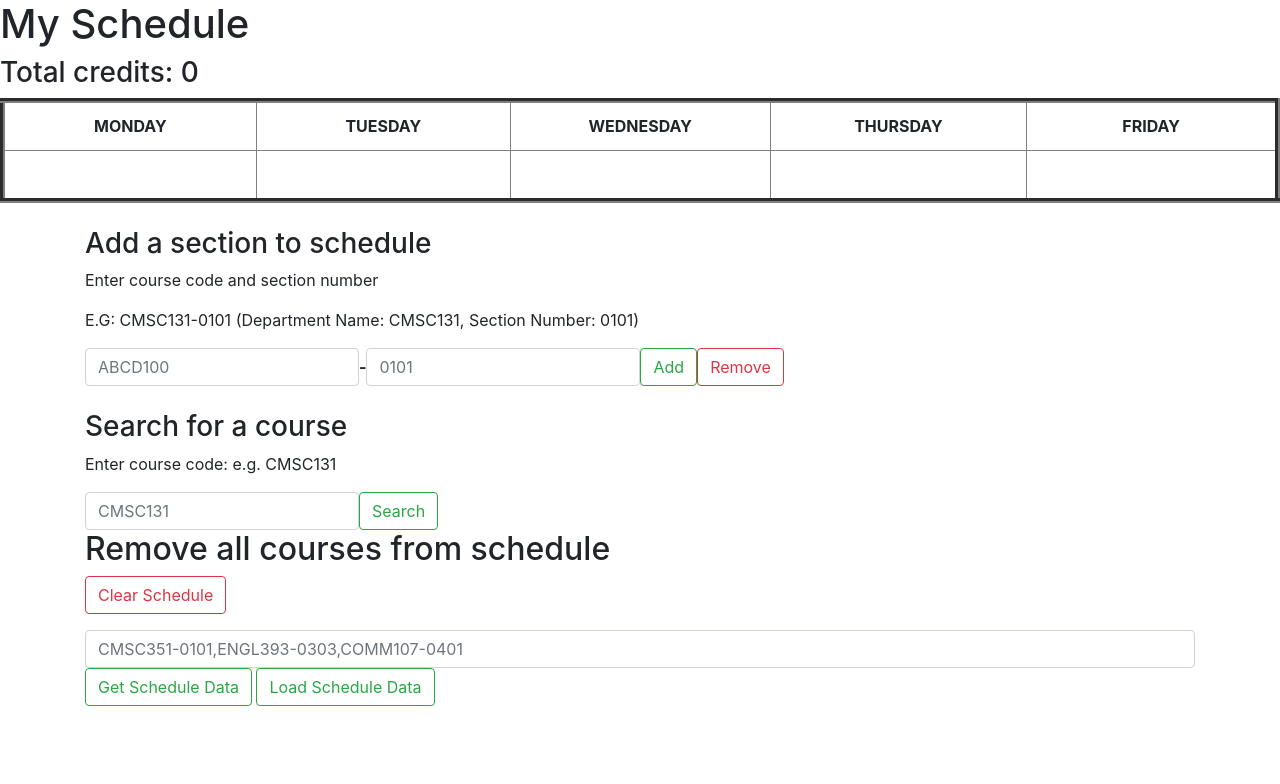
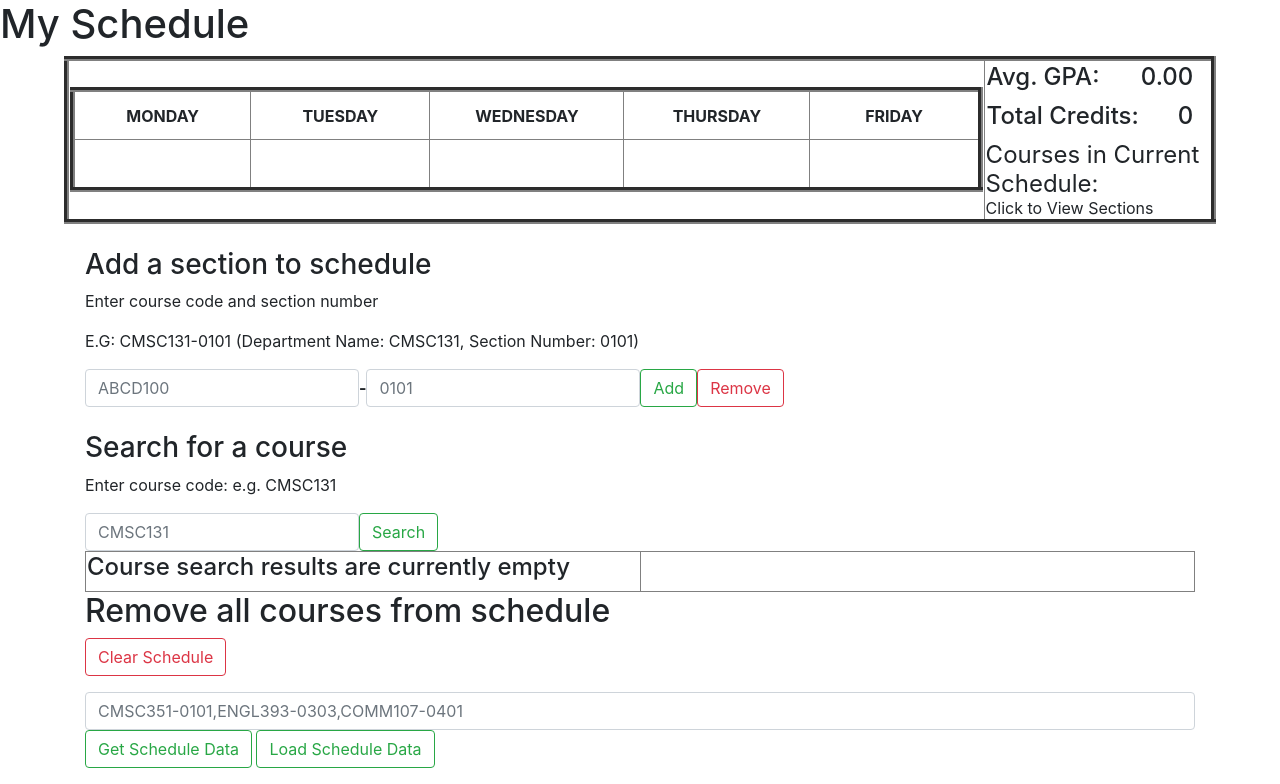
Before and after one commit to tythoneywell/schedule-builder, a Flask app: page / in a window 1280 px wide. Shown: the part 56-840 px from the top of the page. Before the commit the page ends 762 px from the top, so only its background shows below. Run offline with Flask 2, Linux system fonts and the light colour scheme; some libraries are stand-ins or nearby versions.

Commit message:
Thoneywe split course section add

```diff
--- a/flask_app/app.py
+++ b/flask_app/app.py
@@ -2,7 +2,7 @@ from flask import Flask, render_template, request
 from flask_app.backend.schedule import MySchedule
 from flask_app.backend.courses import CourseList, APIGet
 from flask_app.forms import SearchForm, ClearAllCoursesForm, AddRemoveForm, NextPageOnAllCoursesPageForm, \
-    PreviousPageOnAllCoursesPageForm, SearchForCourseSectionsForm, AddClassForm, SerializeScheduleForm
+    PreviousPageOnAllCoursesPageForm, SearchForCourseForm, AddClassForm, ViewSectionsForm, SerializeScheduleForm
 
 app = Flask(__name__)
 app.debug = True
@@ -10,8 +10,8 @@ app.config['SECRET_KEY'] = "super secret key"
 
 course_list = CourseList()
 schedule = MySchedule()
-color_index = 0
-colors = ["red", "blue", "green", "purple", "orange", "magenta"]
+courses_to_display = []
+expanded_course_to_display = None
 
 
 class GetApp:
@@ -34,40 +34,28 @@ def index():
     """
 
     global schedule
-    global color_index
-    global colors
+    global courses_to_display
+    global expanded_course_to_display
 
     search_form = SearchForm()
     add_remove_form = AddRemoveForm()
     add_remove_notification_text = ""
     clear_all_courses_form = ClearAllCoursesForm()
-    search_for_sections_of_course_form = SearchForCourseSectionsForm()
+    search_for_course_form = SearchForCourseForm()
     add_class_form = AddClassForm()
+    view_sections_form = ViewSectionsForm()
     serialize_schedule_form = SerializeScheduleForm()
+    serialized_schedule = None
 
-    if search_for_sections_of_course_form.search_for_course.data and \
-            search_for_sections_of_course_form.validate_on_submit():
-        courses_to_display = []
-        partial_course_code = search_for_sections_of_course_form.search_query.data.upper()
+    if search_for_course_form.search_for_course.data and \
+            search_for_course_form.validate_on_submit():
+        partial_course_code = search_for_course_form.search_query.data.upper()
 
         try:
-            courses_to_display = [CourseList.get_course_using_course_code(course_head.course_code) for course_head in
-                                  APIGet.get_course_heads_by_query(partial_course_code)]
+            courses_to_display = APIGet.get_course_heads_by_query(partial_course_code)
 
-        except Exception as e:
+        except ConnectionError as e:
             add_remove_notification_text = str(e)
-
-        finally:
-            return render_template('index.html',
-                                   courses_to_display=courses_to_display,
-                                   schedule=schedule,
-                                   search_form=search_form,
-                                   add_remove_form=add_remove_form,
-                                   add_remove_notification_text=add_remove_notification_text,
-                                   clear_all_courses_form=clear_all_courses_form,
-                                   search_for_sections_of_course_form=search_for_sections_of_course_form,
-                                   add_class_form=add_class_form,
-                                   serialize_schedule_form=serialize_schedule_form)
 
     if (add_remove_form.add.data or add_remove_form.remove.data) and add_remove_form.validate_on_submit():
         course_code = add_remove_form.course_query.data.upper()
@@ -77,36 +65,18 @@ def index():
         try:
             course_list_to_add = CourseList.get_course_using_course_code(course_code)
             if course_list_to_add.sections == {}:
-                raise Exception("This course has no sections, please "
-                                "contact department for information to register for this course.")
+                raise ConnectionError("This course has no sections, please "
+                                      "contact department for information to register for this course.")
             course_to_add = course_list_to_add.sections[section_number]
-            course_to_add.set_color(colors[color_index])
 
             if add_remove_form.add.data:
-                add_remove_notification_text = schedule.add_class(course_to_add)
-                color_index += 1
-                if color_index >= len(colors):
-                    color_index = 0
+                add_remove_notification_text = schedule.add_section(course_to_add)
 
             if add_remove_form.remove.data:
-                add_remove_notification_text = schedule.remove_class(course_to_add)
-                color_index -= 1
-                if color_index < 0:
-                    color_index = len(colors) - 1
+                add_remove_notification_text = schedule.remove_section(course_to_add)
 
-        except Exception as e:
+        except ConnectionError as e:
             add_remove_notification_text = str(e)
-
-        finally:
-            return render_template('index.html',
-                                   schedule=schedule,
-                                   search_form=search_form,
-                                   add_remove_form=add_remove_form,
-                                   add_remove_notification_text=add_remove_notification_text,
-                                   clear_all_courses_form=clear_all_courses_form,
-                                   search_for_sections_of_course_form=search_for_sections_of_course_form,
-                                   add_class_form=add_class_form,
-                                   serialize_schedule_form=serialize_schedule_form)
 
     if clear_all_courses_form.clear_all.data and clear_all_courses_form.validate_on_submit():
         if schedule.total_credits == 0:
@@ -116,77 +86,64 @@ def index():
         add_remove_form.course_query.errors = []
         add_remove_form.section_query.errors = []
 
-        return render_template('index.html',
-                               schedule=schedule,
-                               search_form=search_form,
-                               add_remove_form=add_remove_form,
-                               add_remove_notification_text=add_remove_notification_text,
-                               clear_all_courses_form=clear_all_courses_form,
-                               search_for_sections_of_course_form=search_for_sections_of_course_form,
-                               add_class_form=add_class_form,
-                               serialize_schedule_form=serialize_schedule_form)
     if serialize_schedule_form.serialize_schedule.data and serialize_schedule_form.validate_on_submit():
         serialized_schedule = schedule.get_serialized_schedule()
-        return render_template('index.html',
-                               schedule=schedule,
-                               search_form=search_form,
-                               add_remove_form=add_remove_form,
-                               add_remove_notification_text=add_remove_notification_text,
-                               clear_all_courses_form=clear_all_courses_form,
-                               search_for_sections_of_course_form=search_for_sections_of_course_form,
-                               add_class_form=add_class_form,
-                               serialize_schedule_form=serialize_schedule_form,
-                               serialized_schedule=serialized_schedule)
 
     if serialize_schedule_form.load_schedule.data and serialize_schedule_form.validate_on_submit():
         schedule.load_serialized_schedule(serialize_schedule_form.display_serialized_schedule.data)
-        return render_template('index.html',
-                               schedule=schedule,
-                               search_form=search_form,
-                               add_remove_form=add_remove_form,
-                               add_remove_notification_text=add_remove_notification_text,
-                               clear_all_courses_form=clear_all_courses_form,
-                               search_for_sections_of_course_form=search_for_sections_of_course_form,
-                               add_class_form=add_class_form,
-                               serialize_schedule_form=serialize_schedule_form)
 
     # KEEP THIS IF STATEMENT LAST PLEASE!!!!
-    if add_class_form.validate_on_submit():
+    # Changed to be a slightly different horrible hack
+    if "add_course" in request.form:
         try:
-            button_response = request.form['course'].split(" ")[1].split("-")
-            course = button_response[0]
-            section = button_response[1]
-            course_to_add = CourseList.get_course_using_course_code(course).sections[section]
-            course_to_add.set_color(colors[color_index])
+            button_response = request.form['add_course']
+            course = button_response.split(" ")[1]
+            course_to_add = CourseList.get_course_using_course_code(course)
 
-            schedule.add_class(course_to_add)
-            color_index += 1
-            if color_index >= len(colors):
-                color_index = 0
+            add_remove_notification_text = schedule.add_course(course_to_add)
 
-        except Exception as e:
+        except ConnectionError as e:
             add_remove_notification_text = str(e)
 
-        finally:
-            return render_template('index.html',
-                                   schedule=schedule,
-                                   search_form=search_form,
-                                   add_remove_form=add_remove_form,
-                                   add_remove_notification_text=add_remove_notification_text,
-                                   clear_all_courses_form=clear_all_courses_form,
-                                   search_for_sections_of_course_form=search_for_sections_of_course_form,
-                                   add_class_form=add_class_form,
-                                   serialize_schedule_form=serialize_schedule_form)
+    if "add_section" in request.form:
+        try:
+            button_response = request.form['add_section']
+            section_id = button_response.split(" ")[1]
+            course_code = section_id.split("-")[0]
+            section_number = section_id.split("-")[1]
+
+            course_in_schedule = course_code in [course.course_code for course in schedule.courses_list]
+            if course_in_schedule:
+                add_remove_notification_text = schedule.add_registered_course_section_by_id(section_id)
+            else:
+                section_to_add = CourseList.get_course_using_course_code(course_code).sections[section_number]
+                add_remove_notification_text = schedule.add_section(section_to_add)
+
+        except ConnectionError as e:
+            add_remove_notification_text = str(e)
+
+    if "view_course" in request.form:
+        try:
+            button_response = request.form['view_course']
+            course = button_response.split(" ")[1]
+            expanded_course_to_display = CourseList.get_course_using_course_code(course)
+
+        except ConnectionError as e:
+            add_remove_notification_text = str(e)
 
     return render_template('index.html',
                            schedule=schedule,
                            search_form=search_form,
+                           courses_to_display=courses_to_display,
                            add_remove_form=add_remove_form,
                            add_remove_notification_text=add_remove_notification_text,
                            clear_all_courses_form=clear_all_courses_form,
-                           search_for_sections_of_course_form=search_for_sections_of_course_form,
+                           search_for_course_form=search_for_course_form,
                            add_class_form=add_class_form,
-                           serialize_schedule_form=serialize_schedule_form)
+                           view_sections_form=view_sections_form,
+                           expanded_course_to_display=expanded_course_to_display,
+                           serialize_schedule_form=serialize_schedule_form,
+                           serialized_schedule=serialized_schedule)
 
 
 @app.route('/all_courses/<page_num>', methods=['GET', 'POST'])
--- a/flask_app/forms.py
+++ b/flask_app/forms.py
@@ -15,7 +15,21 @@ class AddClassForm(FlaskForm):
     """
     Form to add class from the search results
     """
-    submit2 = SubmitField('Submit')
+    submit = SubmitField('Submit')
+
+
+class AddSectionForm(FlaskForm):
+    """
+    Form to add class from the search results
+    """
+    submit = SubmitField('Submit')
+
+
+class ViewSectionsForm(FlaskForm):
+    """
+    Form to view sections from the list of added or searched courses
+    """
+    submit = SubmitField('Submit')
 
 
 class AddRemoveForm(FlaskForm):
@@ -35,7 +49,7 @@ class ClearAllCoursesForm(FlaskForm):
     clear_all = SubmitField('Clear Schedule')
 
 
-class SearchForCourseSectionsForm(FlaskForm):
+class SearchForCourseForm(FlaskForm):
     """
     Form to search for course and display sections
     """
--- a/flask_app/templates/index.html
+++ b/flask_app/templates/index.html
@@ -3,11 +3,9 @@
 
 <body>
     <h1>My Schedule</h1>
-    <h3> Total credits: {{ schedule.total_credits }}</h3>
-    {% if schedule.class_list|length > 0 %}
-        <h3>Average GPA of Schedule: {{ '%0.2f'|format(schedule.get_schedule_average_gpa()) }}</h3>
-    {%endif%}
-
+    <table border="5" cellspacing="0" align="center" width="90%">
+        <tr>
+            <td style="width:80%">
                 <table border="5" cellspacing="0" align="center">
                     <!--<caption>Timetable</caption>-->
                     <tr>
@@ -37,7 +35,8 @@
                             width="300">
                             <b>
                                 {% for class in schedule.schedule["M"] %}
-                        <span style = "color: {{class.color}}; font-size: 150%"> • {{ class.formatted_start_time }} -
+                                    <span style = "color: {{schedule.get_course_color(class.course)}}; font-size: 150%">
+                                        • {{ class.formatted_start_time }} -
                                         {{  class.formatted_end_time  }} <br>
                                         {{ class.section_id }} </span> <br>
                                 {% endfor %}
@@ -47,7 +46,8 @@
                             width="300">
                             <b>
                                 {% for class in schedule.schedule["Tu"] %}
-                        <span style = "color: {{class.color}}; font-size: 150%"> • {{ class.formatted_start_time }} -
+                                    <span style = "color: {{schedule.get_course_color(class.course)}}; font-size: 150%">
+                                        • {{ class.formatted_start_time }} -
                                         {{  class.formatted_end_time  }} <br>
                                         {{ class.section_id }} </span> <br>
                                 {% endfor %}
@@ -57,7 +57,8 @@
                             width="300">
                             <b>
                                 {% for class in schedule.schedule["W"] %}
-                        <span style = "color: {{class.color}}; font-size: 150%"> • {{ class.formatted_start_time }} -
+                                    <span style = "color: {{schedule.get_course_color(class.course)}}; font-size: 150%">
+                                        • {{ class.formatted_start_time }} -
                                         {{  class.formatted_end_time  }} <br>
                                         {{ class.section_id }} </span> <br>
                                 {% endfor %}
@@ -67,7 +68,8 @@
                             width="300">
                             <b>
                                 {% for class in schedule.schedule["Th"] %}
-                        <span style = "color: {{class.color}}; font-size: 150%"> • {{ class.formatted_start_time }} -
+                                    <span style = "color: {{schedule.get_course_color(class.course)}}; font-size: 150%">
+                                        • {{ class.formatted_start_time }} -
                                         {{  class.formatted_end_time  }} <br>
                                         {{ class.section_id }} </span> <br>
                                 {% endfor %}
@@ -77,7 +79,8 @@
                             width="300">
                             <b>
                                 {% for class in schedule.schedule["F"] %}
-                        <span style = "color: {{class.color}}; font-size: 150%"> • {{ class.formatted_start_time }} -
+                                    <span style = "color: {{schedule.get_course_color(class.course)}}; font-size: 150%">
+                                        • {{ class.formatted_start_time }} -
                                         {{  class.formatted_end_time  }} <br>
                                         {{ class.section_id }} </span> <br>
                                 {% endfor %}
@@ -85,26 +88,37 @@
                         </td>
                     </tr>
                 </table>
-    {% if schedule.class_list|length > 0 %}
-        <span>Average GPA of Schedule: {{ '%0.2f'|format(schedule.get_schedule_average_gpa()) }}</span>
-    {%endif%}
-    {% if schedule.class_list|length > 0 %}
-        <p>Total Credits of Schedule: {{ '%d'|format(schedule.total_credits) }}</p>
-    {%endif%}
-    {% if schedule.class_list|length > 0 %}
-        <span style = "font-size: 150%">List of Courses in Current Schedule:</span><br>
-    {%endif%}
-    {% if schedule.class_list|length > 0 %}
-        {% for class in schedule.class_list %}
+            </td>
+            <td style="width:20%">
+                <table border="0" cellspacing="15">
+                    <tr>
+                        <td><h4>Avg. GPA: </h4></td>
+                        <td align="right"><h4>{{ '%0.2f'|format(schedule.get_schedule_average_gpa()) }}</h4></td>
+                    </tr>
+                    <tr>
+                        <td><h4>Total Credits: </h4></td>
+                        <td align="right"><h4>{{ '%d'|format(schedule.total_credits) }}</h4></td>
+                    </tr>
+                </table>
+                <span style = "font-size: 150%">Courses in Current Schedule:</span>
+                <br>
+                <span>Click to View Sections</span>
+                <br>
+                {% for course in schedule.courses_list %}
                     <b>
-                <span style = "color: {{class.color}}; font-size: 125%"> {{ class.section_id }}
-                    {% if not class.is_synchronous %}
-                        <span> (Asynchronous)</span>
-                    {%endif%}
-                </span> <br>
+                        <span style = "color: {{schedule.get_course_color(course)}}; font-size: 125%">
+                            {{ course.course_code }}
+                        </span>
                     </b>
+                    <form action="" method="POST">
+                         {{ view_sections_form.csrf_token }}
+                         <input type="submit" name="view_course" value="View {{course.course_code}} sections">
+                    </form>
+                    <br>
                 {% endfor %}
-    {%endif%}
+            </td>
+        </tr>
+    </table>
 </body>
 
 
@@ -158,13 +172,26 @@
 </div>
 <div class="container">
     <form action="" class="form-inline my-2 my-lg-0" method="POST">
-        {{ search_for_sections_of_course_form.csrf_token }}
-        {{ search_for_sections_of_course_form.search_query(class="form-control", placeholder="CMSC131") }}
-        {{ search_for_sections_of_course_form.search_for_course(class="btn btn-outline-success") }}
+        {{ search_for_course_form.csrf_token }}
+        {{ search_for_course_form.search_query(class="form-control", placeholder="CMSC131") }}
+        {{ search_for_course_form.search_for_course(class="btn btn-outline-success") }}
     </form>
+    <table border="1" cellspacing="10" style="width: 100%">
+        <tr><td style="width: 50%">
             {% if courses_to_display %}
-        <div class="scrollablesections" style="height: 30%; overflow-y: scroll;">
+                <h4>Courses Found:</h4>
+                <div class="scrollablesections" style="height: 500; overflow-y: scroll;">
                     {% for course_to_display in courses_to_display %}
+                        <h4>{{ course_to_display.course_code }}</h4>
+                        <h6>Average GPA: {{ course_to_display.avg_gpa }}</h6>
+                        <form action="" method="POST">
+                             {{ view_sections_form.csrf_token }}
+                             <input type="submit" name="view_course" value="View {{course_to_display.course_code}} sections">
+                        </form>
+                        <form action="" method="POST">
+                             {{ add_class_form.csrf_token }}
+                             <input type="submit" name="add_course" value="Add {{course_to_display.course_code}}">
+                        </form>
                         {% for professor, sections in course_to_display.professor_to_sections.items() %}
                             <h4> {{ professor }}</h4>
                             <h6>Average PlanetTerp rating: {{course_to_display.get_professor_average_rating(professor)}}</h6>
@@ -184,13 +211,51 @@
                                 {% endfor %}
                         <form action="" method="POST">
                              {{ add_class_form.csrf_token }}
-                     <input type="submit" name="course" value="Add {{section.section_id}}">
+                             <input type="submit" name="add_section" value="Add {{section.section_id}}">
                         </form>
                             {% endfor %}
                         {% endfor %}
                     {% endfor %}
                 </div>
+            {% else %}
+                <h4>Course search results are currently empty</h4>
             {% endif %}
+        </td><td style="width: 50%">
+            {% if expanded_course_to_display %}
+                <h4>{{ expanded_course_to_display.course_code }}</h4>
+                <h6>Average GPA: {{ expanded_course_to_display.avg_gpa }}</h6>
+                <form action="" method="POST">
+                     {{ add_class_form.csrf_token }}
+                     <input type="submit" name="add_course" value="Add {{expanded_course_to_display.course_code}}">
+                </form>
+                <div class="scrollablesections" style="height: 500; overflow-y: scroll;">
+                    {% for professor, sections in expanded_course_to_display.professor_to_sections.items() %}
+                        <h4> {{ professor }}</h4>
+                        <h6>Average PlanetTerp rating: {{expanded_course_to_display.get_professor_average_rating(professor)}}</h6>
+                        <h6> Average GPA:
+                            {% if expanded_course_to_display.professor_to_avg_course_gpa[professor] %}
+                                {{ '%0.2f'|format(expanded_course_to_display.professor_to_avg_course_gpa[professor]) }}
+                            {% else %}
+                                N/A
+                            {% endif %}
+                        </h6>
+                        {% for section in sections %}
+                            <h6>{{ section.section_id }}</h6>
+                            {{section.open_seats}} out of {{section.total_seats}} seats available <br>
+
+                            {%for times, day in section.get_formatted_weekly_schedule().items() %}
+                                 <ul>{{day}}: {{times}}</ul>
+                            {% endfor %}
+                    <form action="" method="POST">
+                         {{ add_class_form.csrf_token }}
+                         <input type="submit" name="add_section" value="Add {{section.section_id}}">
+                    </form>
+                        {% endfor %}
+                    {% endfor %}
+                </div>
+            {% endif %}
+        </td></tr>
+    </table>
 </div>
 
 <div class="container">
```
Also changed, not shown: flask_app/backend/courses.py (+7 -17 lines), flask_app/backend/schedule.py (+148 -36 lines), tests/test_schedule.py (+42 -42 lines), tests/utils.py (+1 -1 lines). Lines whose indentation alone changed are shown as unchanged.
